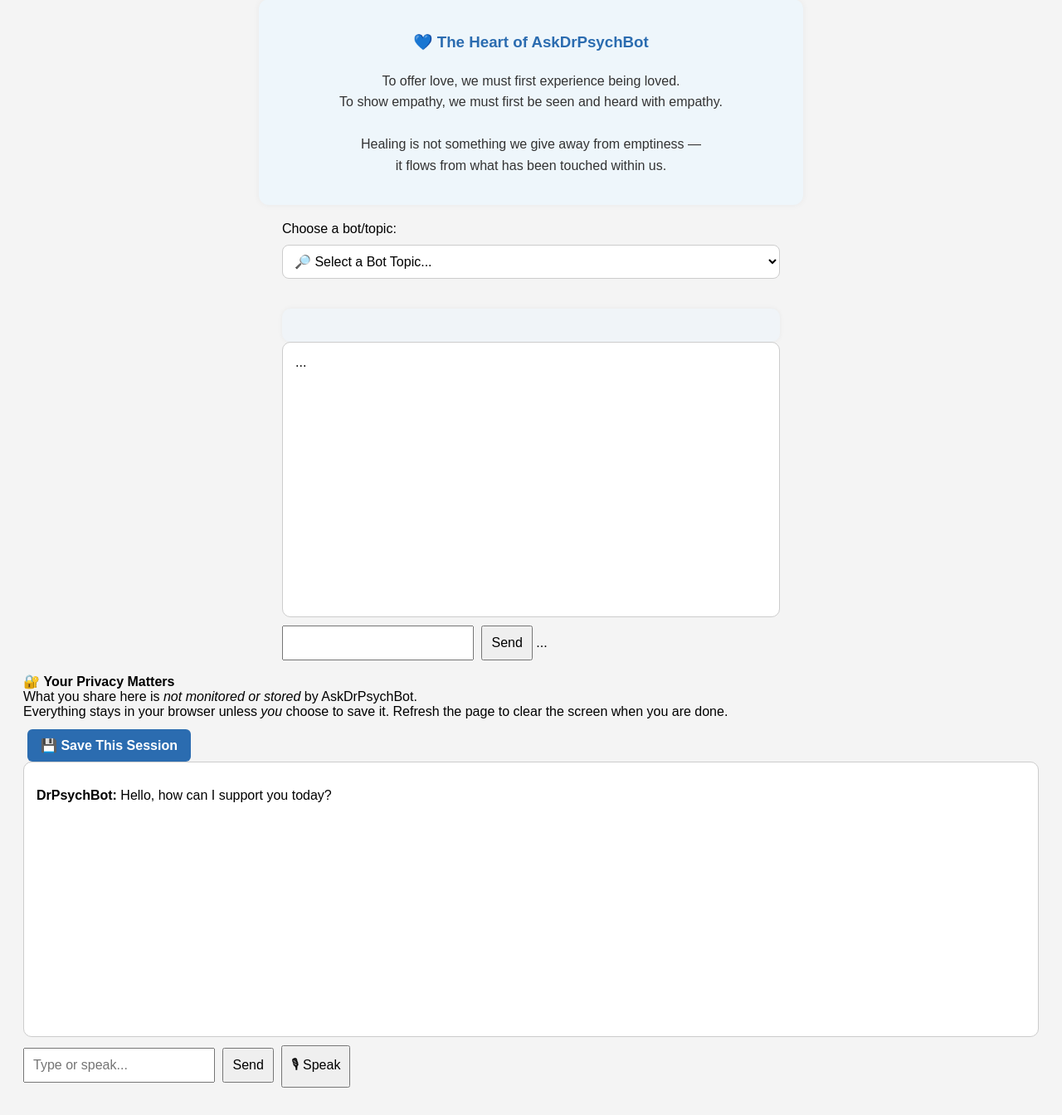
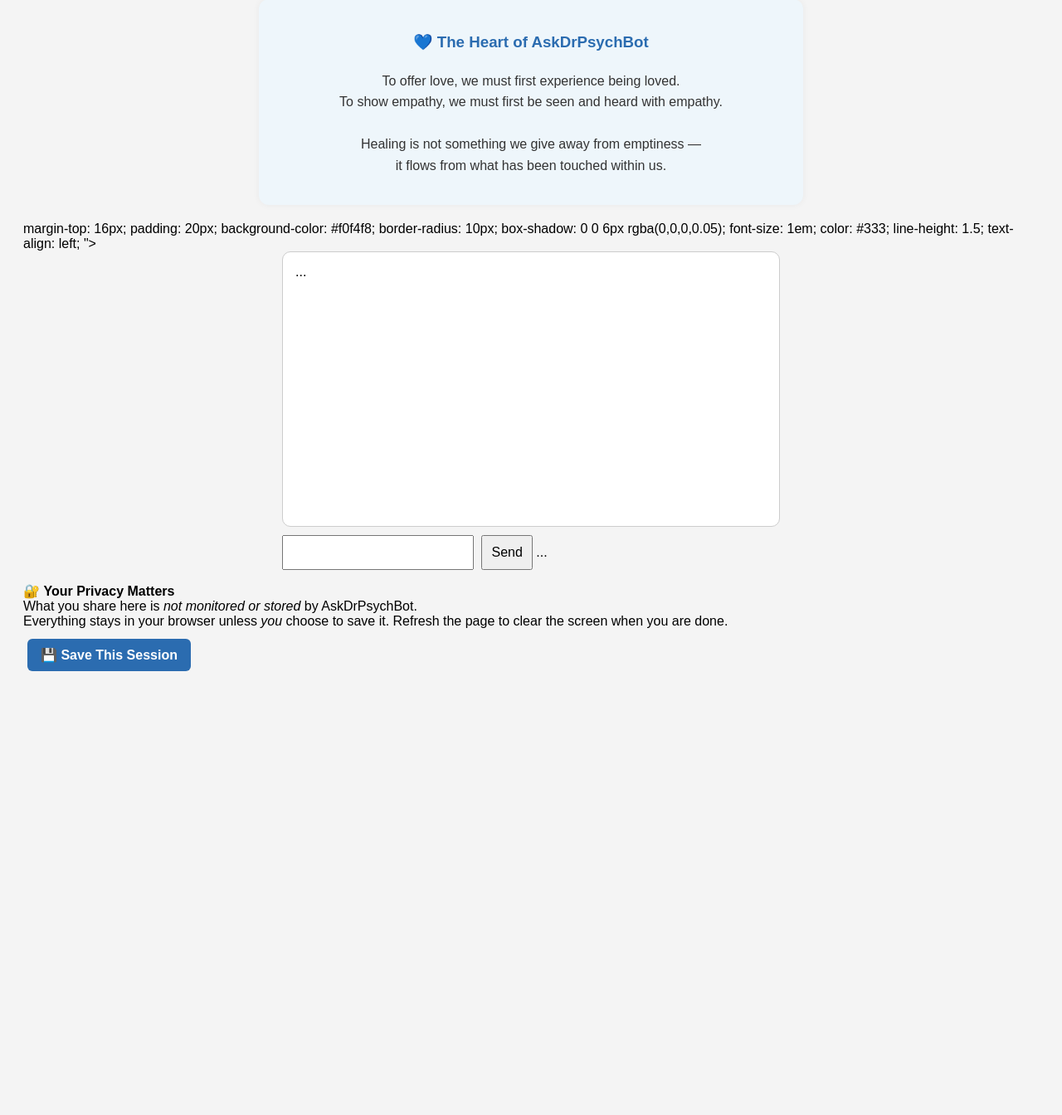
Before and after one commit to livingfree57/drpsychbot-hub, a Flask app: page / in a window 1280 px wide. Shown: the part 832-2176 px from the top of the page at 83% size. After the commit the page ends 1641 px from the top, so only its background shows below. Run offline with Flask 3, Linux system fonts and the light colour scheme.

Commit message:
Final cleanup: Remove extra chatbox and extra app.js link

```diff
--- a/templates/index.html
+++ b/templates/index.html
@@ -105,12 +105,7 @@
         it flows from what has been touched within us.
       </p>
     </div>
-    <div style="max-width: 600px; margin: auto;">
 
-      <label for="botSelect">Choose a bot/topic:</label><br>
-      <select id="botSelect"></select>
-
-      <div style="
         margin-top: 16px;
         padding: 20px;
         background-color: #f0f4f8;
@@ -152,14 +147,7 @@
       ">💾 Save This Session</button>
     </div>
 
-    <div id="chat-box">
-      <p><strong>DrPsychBot:</strong> Hello, how can I support you today?</p>
-    </div>
 
-    <input id="user-input" type="text" placeholder="Type or speak...">
-    <button onclick="sendMessage(true)">Send</button>
-    <button onclick="startListening()">🎙 Speak</button>
-    <div id="status"></div>
 
 
   <script>
@@ -337,6 +325,6 @@
     }
   </script>
 <!-- End of your in-page JS code -->
-<script src="/static/app.js"></script>
+
 </body>
 </html>
```
